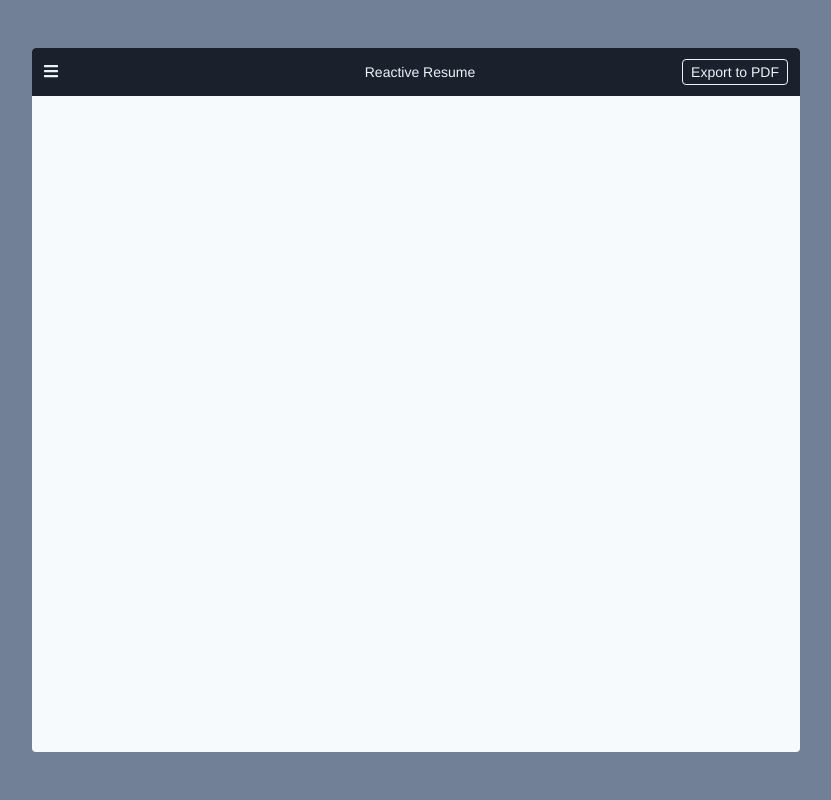
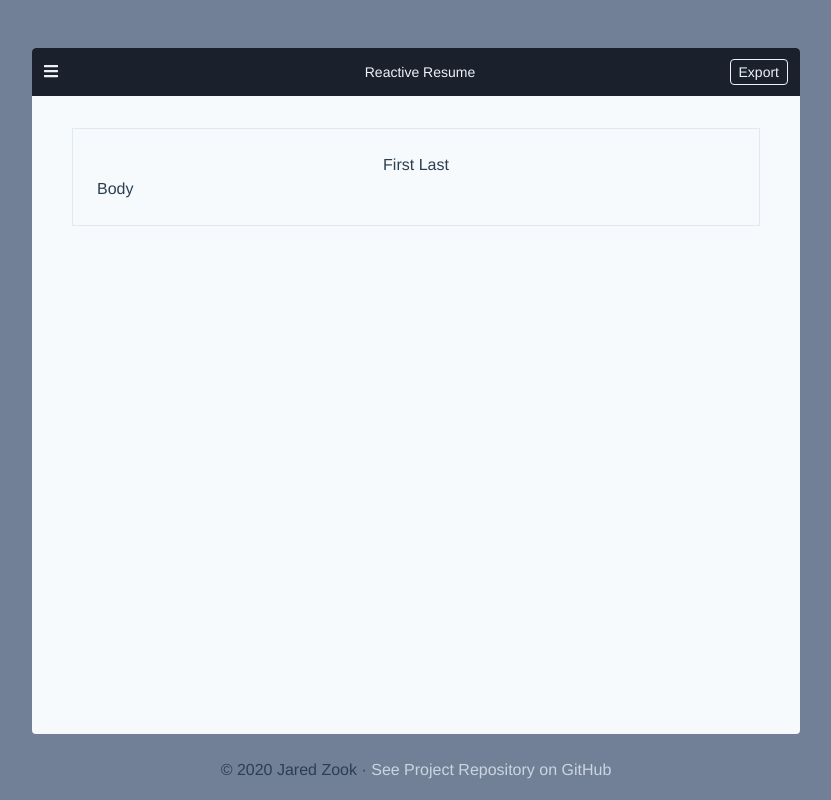
Before and after one commit to jtzook/generate-resume, a Vue app: page / in a window 1280 px wide. Shown: the whole page, without its empty margins (224-1055 px from the left). Built offline with nearby package versions, Linux system fonts and the light colour scheme.

Commit message:
final major component breakdown

```diff
--- a/src/App.vue
+++ b/src/App.vue
@@ -1,20 +1,16 @@
 <template>
   <div
     id="app"
-    class="flex justify-center bg-gray-600 overflow-auto"
+    class="bg-gray-600 overflow-auto"
   >
-    <div
-      id="app-card"
-      class="flex-1 max-w-3xl bg-gray-100 m-12 rounded overflow-auto"
-    >
-      <NavBar />
-      <div
-        id="page"
-        class="px-6 md:px-10  py-6 md:py-10"
-      >
-        <!-- <ResumePage /> -->
-      </div>
+    <div class="body">
+      <div class="side-column"></div>
+
+      <ContentCard class="content" />
+
+      <div class="side-column"></div>
     </div>
+    <Footer />
   </div>
 </template>
 
@@ -22,8 +18,8 @@
 import { library, dom } from "@fortawesome/fontawesome-svg-core";
 import { faCamera } from "@fortawesome/free-solid-svg-icons";
 
-import NavBar from "./components/NavBar";
-import ResumePage from "./components/ResumePage";
+import Footer from "./components/Footer";
+import ContentCard from "./components/ContentCard";
 
 library.add(faCamera);
 dom.watch();
@@ -31,8 +27,8 @@ dom.watch();
 export default {
   name: "App",
   components: {
-    NavBar,
-    ResumePage,
+    Footer,
+    ContentCard,
   },
 };
 </script>
@@ -48,3 +44,18 @@ export default {
   height: 100vh;
 }
 </style>
+
+<style lang="scss" scoped>
+.body {
+  height: calc(100% - 50px);
+  display: flex;
+
+  .side-column {
+    flex: 1 1 5%;
+  }
+
+  .content {
+    flex: 1 1 768px;
+  }
+}
+</style>
--- a/src/components/NavBar.vue
+++ b/src/components/CardHeader.vue
@@ -17,7 +17,7 @@
       <a
         href="#"
         class="text-sm px-2 py-1 leading-none border rounded text-gray-200 border-gray-200 hover:text-gray-900 hover:bg-gray-200"
-      >Export to PDF</a>
+      >Export</a>
     </div>
   </nav>
 </template>
--- /dev/null
+++ b/src/components/ContentCard.vue
@@ -0,0 +1,24 @@
+<template>
+  <div class="flex-1 max-w-3xl bg-gray-100 mx-12 mt-12 mb-4 rounded overflow-auto">
+    <CardHeader />
+    <div class="mx-6 md:mx-10  my-6 md:my-8">
+      <div class="p-4 md:p-6 border">
+        <SingleColumnResume />
+      </div>
+    </div>
+  </div>
+</template>
+
+<script>
+import CardHeader from "./CardHeader";
+import SingleColumnResume from "./resumes/SingleColumnResume";
+// import MultiColumnResume from "./resumes/MultiColumnResume";
+
+export default {
+  components: {
+    CardHeader,
+    SingleColumnResume,
+    //     MultiColumnResume,
+  },
+};
+</script>
--- /dev/null
+++ b/src/components/Footer.vue
@@ -0,0 +1,20 @@
+<template>
+  <div
+    id="footer"
+    class="my-2"
+  >
+    © 2020 Jared Zook &#183;
+    <a
+      class="text-gray-400 hover:text-gray-800"
+      target="_blank"
+      href="https://github.com/jtzook/vue-resume"
+    >See Project Repository on GitHub</a>
+  </div>
+</template>
+
+<script>
+export default {};
+</script>
+
+<style>
+</style>
--- a/src/components/ResumePage.vue
+++ b/src/components/ResumePage.vue
@@ -3,16 +3,20 @@
     id="resume-page"
     class="p-4 md:p-6 border"
   >
-    <div id="heading">First Last</div>
-    <div
-      id="body"
-      class="text-left"
-    >Body</div>
+    <SingleColumnResume />
   </div>
 </template>
 
 <script>
-export default {};
+import SingleColumnResume from "./resumes/SingleColumnResume";
+// import MultiColumnResume from "./resumes/MultiColumnResume";
+
+export default {
+  components: {
+    SingleColumnResume,
+    //     MultiColumnResume,
+  },
+};
 </script>
 
 <style scoped>
--- /dev/null
+++ b/src/components/resumes/MultiColumnResume.vue
@@ -0,0 +1,16 @@
+<template>
+  <div class="p-4 md:p-5 border">
+    <div id="heading">First Last</div>
+    <div
+      id="body"
+      class="text-left"
+    >Body</div>
+  </div>
+</template>
+
+<script>
+export default {};
+</script>
+
+<style scoped>
+</style>
--- /dev/null
+++ b/src/components/resumes/SingleColumnResume.vue
@@ -0,0 +1,16 @@
+<template>
+  <div>
+    <div id="heading">First Last</div>
+    <div
+      id="body"
+      class="text-left"
+    >Body</div>
+  </div>
+</template>
+
+<script>
+export default {};
+</script>
+
+<style scoped>
+</style>
```
